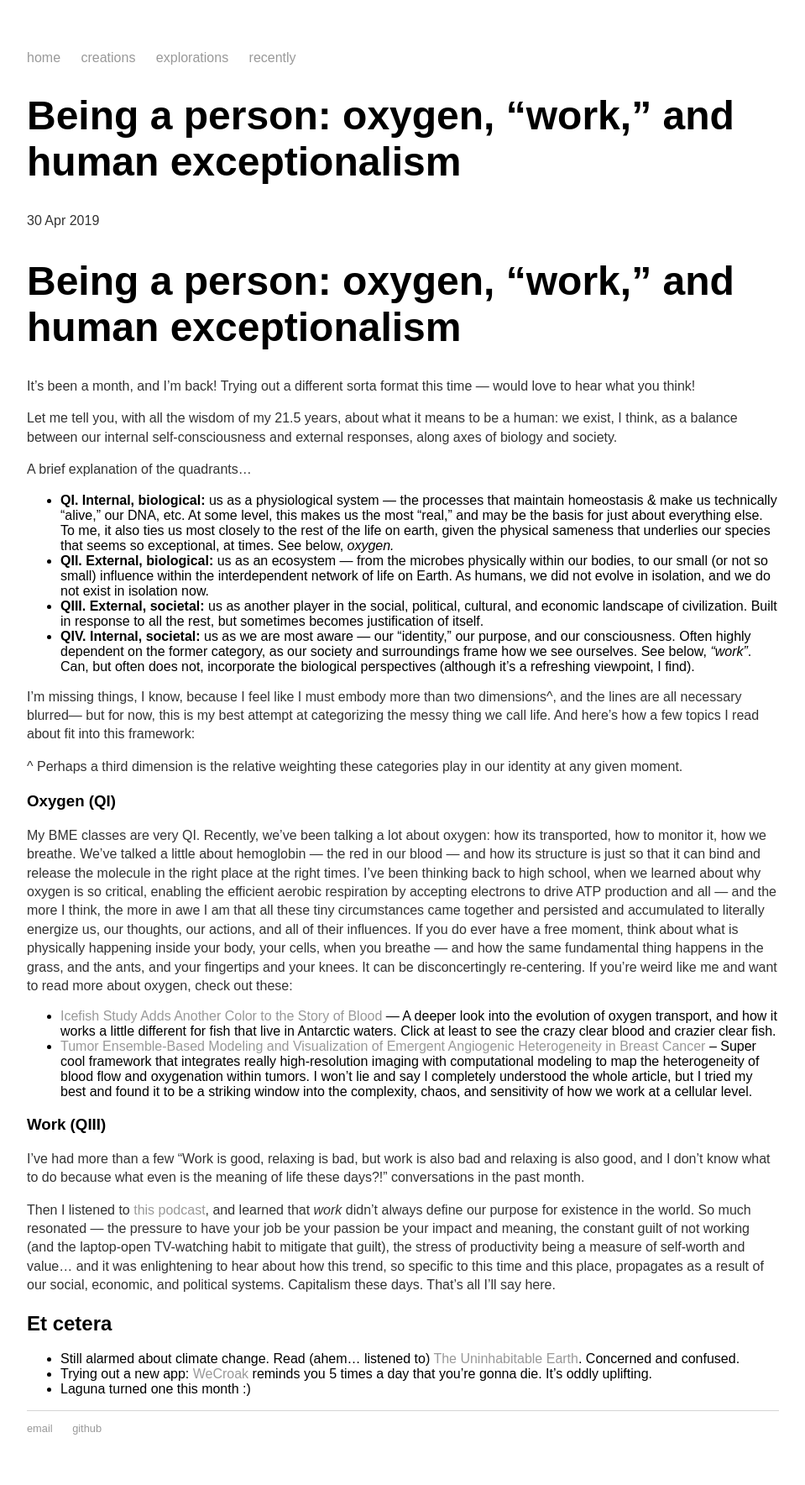
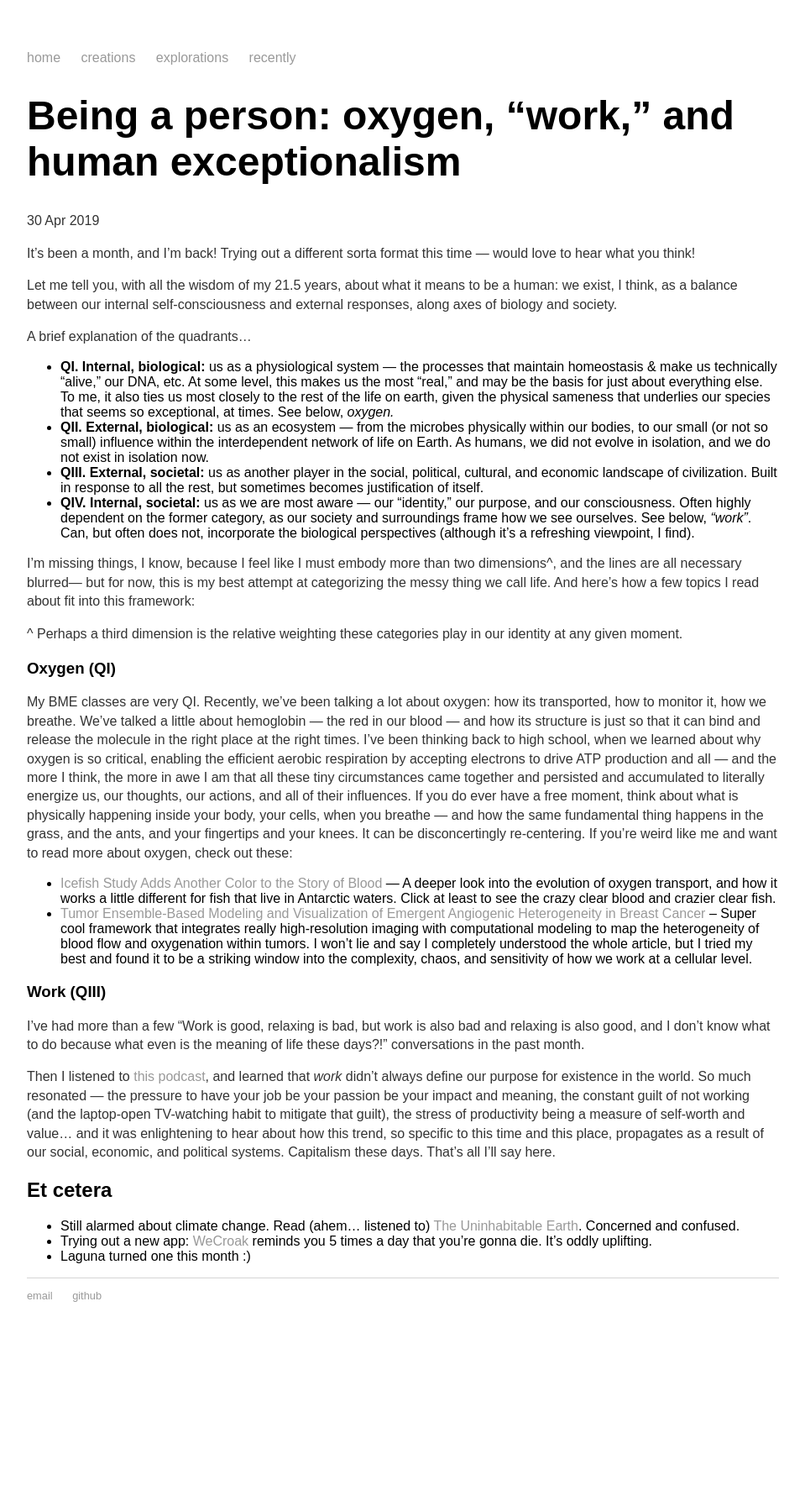
Before and after one commit to mayasheth/mayasheth.github.io, a Jekyll site: the page built from _posts/2019-04-30-april-2019.md, in a window 1280 px wide. Shown: the whole page at 84% size, without its empty margins (160-1119 px from the left). Built offline with Jekyll 4.4.1, drawn with Linux system fonts in a browser that asks for light colours; after the commit the page ends 1610 px from its top, so only the background shows below that.

Commit message:
Update 2019-04-30-april-2019.md

```diff
--- a/_posts/2019-04-30-april-2019.md
+++ b/_posts/2019-04-30-april-2019.md
@@ -4,7 +4,6 @@ title: "Being a person: oxygen, “work,” and human exceptionalism"
 categories: review
 date: 2019-04-30
 ---
-# Being a person: oxygen, “work,” and human exceptionalism
 
 It’s been a month, and I’m back! Trying out a different sorta format this time — would love to hear what you think!
 
```
